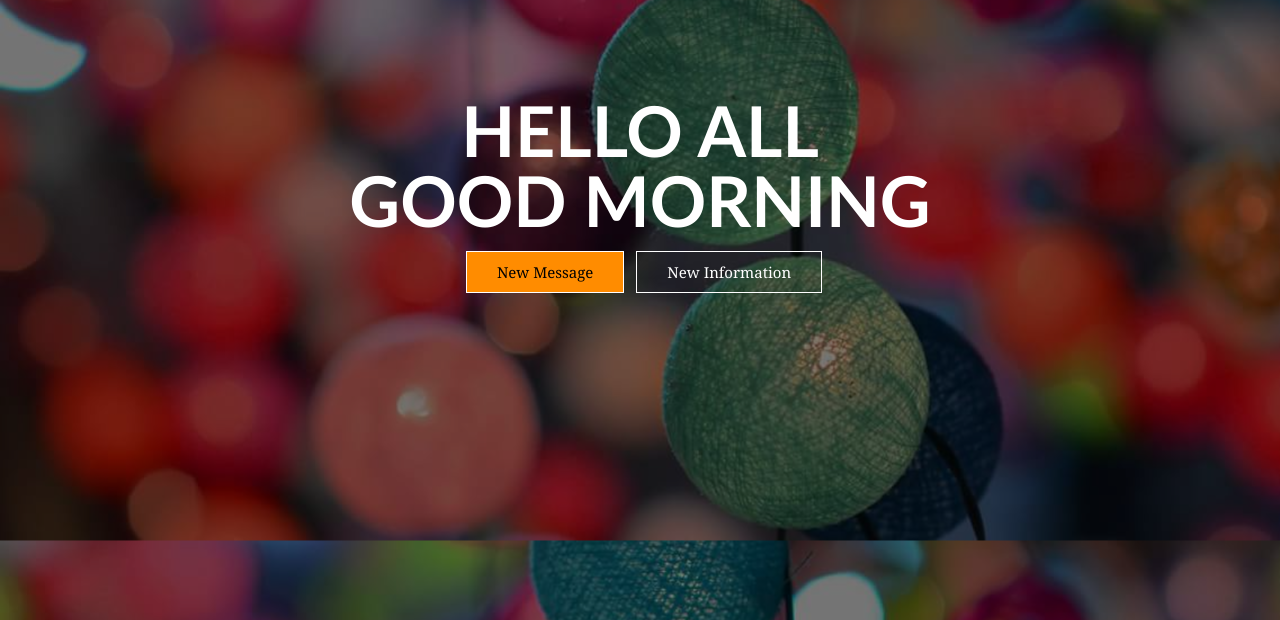
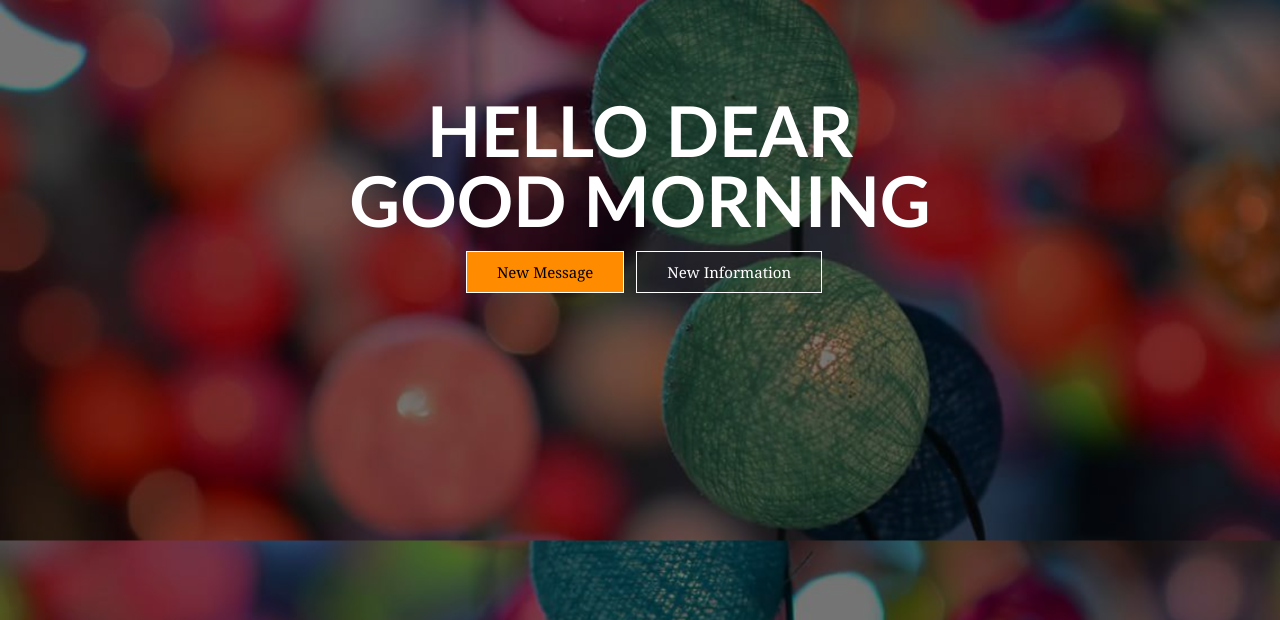
Before and after one commit to SudabaSolaimankhil/git-branch, a plain HTML site: page index.htm in a window 1280 px wide. Shown: the part 180-800 px from the top of the page. Drawn offline with Linux system fonts and the light colour scheme.

Commit message:
Revert "h1 updated"

```diff
--- a/index.htm
+++ b/index.htm
@@ -18,7 +18,7 @@
             </nav>
         </header>
         <main>
-            <h1>hello All <br> good morning</h1>
+            <h1>hello dear <br> good morning</h1>
             <div class="buttons">
                  <a href="#" class="btn-1">new message</a>
                  <a href="#" class="btn-2">new information</a>
```
